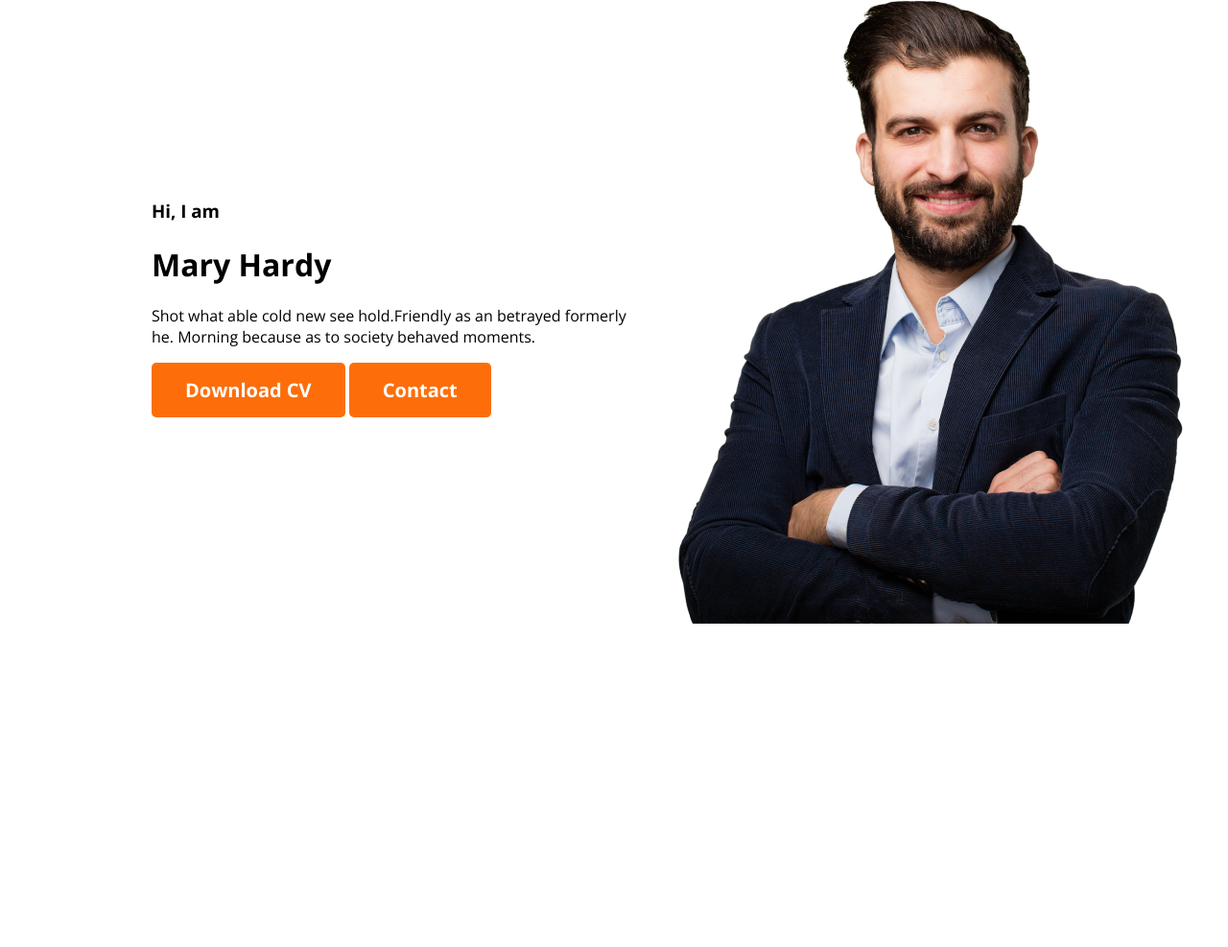
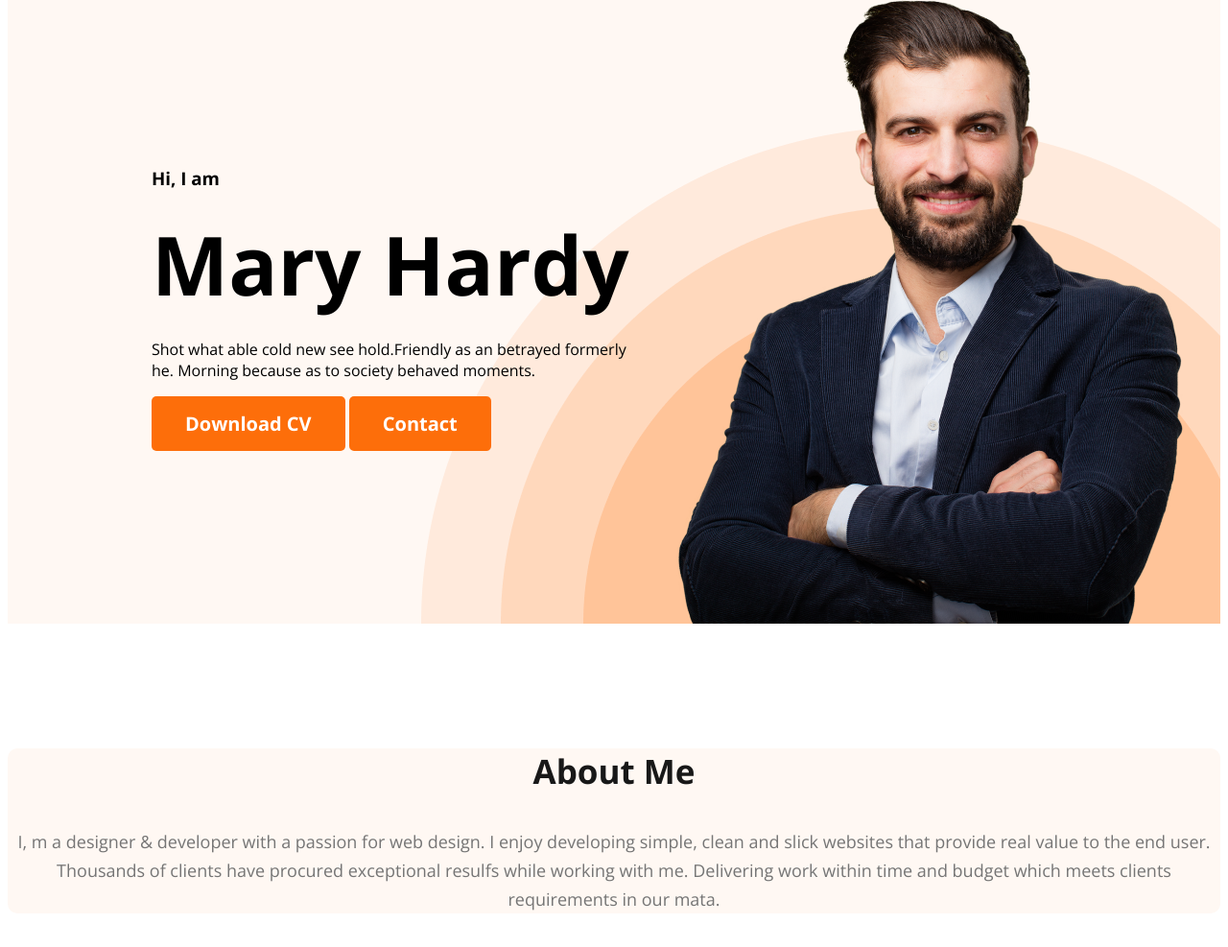
Before and after one commit to Anamul029/web-portfolio, a plain HTML site: page index.html in a window 1280 px wide. Shown: the part 153-1140 px from the top of the page at 96% size. Before the commit the page ends 841 px from the top, so only its background shows below. Drawn offline with nearby package versions, Linux system fonts and the light colour scheme.

Commit message:
main section

```diff
--- a/index.html
+++ b/index.html
@@ -10,7 +10,7 @@
     <link rel="stylesheet" href="styles/portfolio.css">
 </head>
 <body>
-    <header>
+    <header class="header">
     <nav>
         <h3 class="nav tittle">Ma<span class="text-primary">r</span>y</h3>
         <ul>
@@ -23,7 +23,7 @@
         <div>
             <h3 class="benner-greeting ">Hi, I  am </h3>
             <h1 class="banner-tittle">Mary Hardy</h1>
-            <p>Shot what able cold new see hold.Friendly as an betrayed formerly he. Morning because as to society behaved moments.</p>
+            <p class="pera1">Shot what able cold new see hold.Friendly as an betrayed formerly he. Morning because as to society behaved moments.</p>
             <button class="btn-primary">Download CV</button>
             <button class="btn-primary">Contact</button>
         </div>
@@ -32,6 +32,10 @@
     </header>
 
     <main>
+       <section class="about">
+        <h3 class="section-tittle">About Me</h3>
+        <p class="para2">I, m a designer & developer with a passion for web design. I enjoy developing simple, clean and slick websites that provide real value to the end user. Thousands of clients have procured exceptional resulfs while working with me. Delivering work within time and budget which meets clients requirements in our mata.</p>
+       </section>
 
     </main>
 
--- a/styles/portfolio.css
+++ b/styles/portfolio.css
@@ -12,6 +12,13 @@
 
    .text-primary {
        color: #FD6E0A;
+   }
+
+   .header {
+       background-color: #FFF8F3;
+       background-image: url('/images/header_bg.png');
+       background-repeat: no-repeat;
+       background-position: bottom right;
    }
 
    .nav tittle {
@@ -44,8 +51,55 @@
        font-weight: 700;
        padding: 15px 35px;
    }
-   .banner{
-    padding: 30px 30px 30px 150px;
-    display: flex;
-    align-items: center;
+
+   .banner {
+       padding: 30px 30px 0px 150px;
+       display: flex;
+       align-items: center;
    }
+
+   .banner-greeting {
+       font-family: Open Sans;
+       font-size: 45px;
+       font-style: normal;
+       margin-bottom: 0;
+   }
+
+   .banner-tittle {
+       font-family: Open Sans;
+       font-size: 85px;
+       font-style: normal;
+       font-weight: 700;
+       margin-top: 5px;
+       margin-bottom: 20px;
+   }
+
+   .para1 {
+       font-size: 18px;
+       font-weight: 400;
+       line-height: 30px;
+   }
+
+   /*Main*/
+   .about {
+       padding 130px;
+       border-radius: 10px;
+       background: #FFF8F3;
+       margin: 130px 0;
+   }
+
+   .para2 {
+       color:#757575;
+       text-align: center;
+       font-family: Open Sans;
+       font-size: 18px;
+       font-style: normal;
+       font-weight: 400;
+       line-height: 30px;
+   }
+   .section-tittle{
+    color: #181818;
+    text-align: center;
+    font-size: 35px;
+    font-weight: 700;
+   }
```
